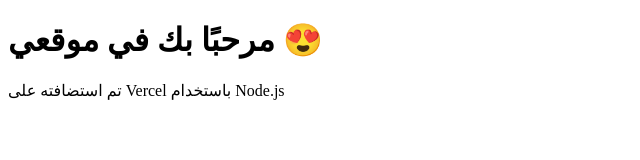
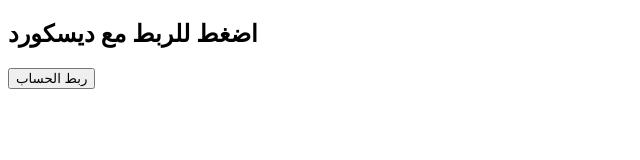
Before and after one commit to kaennn9/my-simple-site, a plain HTML site: page public/index.html in a window 1280 px wide. Shown: the whole page, without its empty margins (0-640 px from the left). Drawn offline with Linux system fonts and the light colour scheme.

Commit message:
Update index.html

```diff
--- a/public/index.html
+++ b/public/index.html
@@ -2,10 +2,12 @@
 <html lang="en">
 <head>
   <meta charset="UTF-8" />
-  <title>موقعي البسيط</title>
+  <title>ربط حساب ديسكورد</title>
 </head>
 <body>
-  <h1>مرحبًا بك في موقعي 😍</h1>
-  <p>تم استضافته على Vercel باستخدام Node.js</p>
+  <h2>اضغط للربط مع ديسكورد</h2>
+  <a href="https://discord.com/oauth2/authorize?client_id=CLIENT_ID&redirect_uri=https://your-site.vercel.app/api/callback&response_type=code&scope=identify">
+    <button>ربط الحساب</button>
+  </a>
 </body>
 </html>
```
